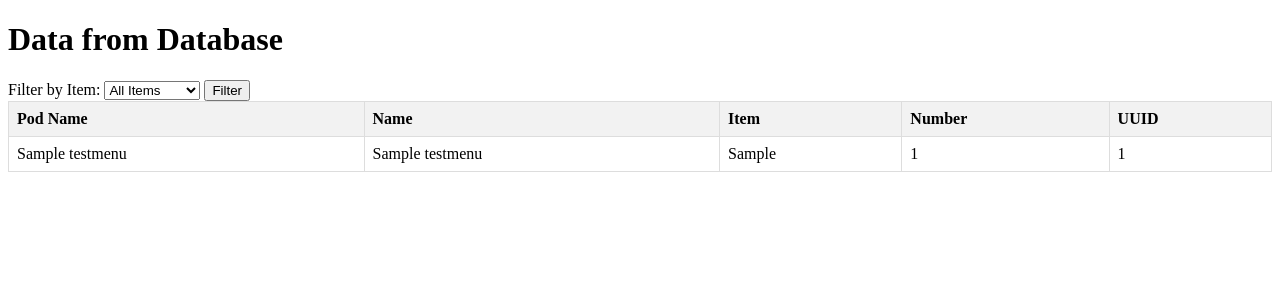
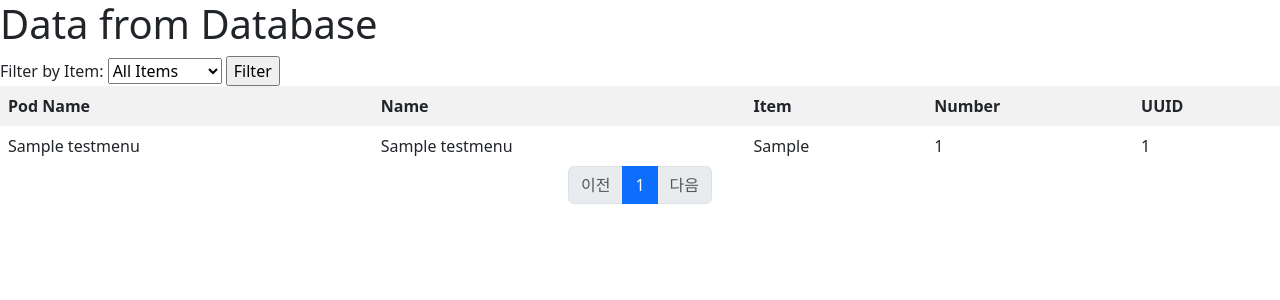
Before and after one commit to wh123rus/kafkaresult, a Django app: page / in a window 1280 px wide. Shown: the top 300 px of the page. Run offline with Django 4.2, Linux system fonts and the light colour scheme; tables that the repository leaves empty hold one stand-in row (values such as "Sample post").

Commit message:
Add Pagenaiter in admin

```diff
--- a/resultpage/views.py
+++ b/resultpage/views.py
@@ -1,19 +1,31 @@
+from django.core.paginator import Paginator, EmptyPage, PageNotAnInteger
 from django.shortcuts import render
 from .models import Menu
 
-# Create your views here.
 def index(request):
     item_list = ['Nike', 'Adidas', 'Newbalance', 'Salomon', 'Jordan', 'Converse']
 
-    if request.method == 'POST':
-        item_filter = request.POST.get('item_filter')
-        if item_filter:
-            kafka_data = Menu.objects.filter(item=item_filter)
-        else:
-            kafka_data = Menu.objects.all()
+    # 현재 필터링 상태 확인
+    item_filter = request.POST.get('item_filter') or request.GET.get('item_filter', '')
+
+    if item_filter:
+        kafka_data = Menu.objects.filter(item=item_filter)
     else:
         kafka_data = Menu.objects.all()
 
-    context = {'kafka_db_data': kafka_data, 'item_list': item_list}
+    # 페이징 추가
+    paginator = Paginator(kafka_data, 20)  # 한 페이지에 10개의 항목을 보여줍니다.
+    page = request.GET.get('page')
+
+    try:
+        kafka_data = paginator.page(page)
+    except PageNotAnInteger:
+        # 페이지 번호가 정수가 아닌 경우, 첫 번째 페이지를 보여줍니다.
+        kafka_data = paginator.page(1)
+    except EmptyPage:
+        # 페이지가 비어 있는 경우, 마지막 페이지를 보여줍니다.
+        kafka_data = paginator.page(paginator.num_pages)
+
+    context = {'kafka_db_data': kafka_data, 'item_list': item_list, 'current_item_filter': item_filter}
 
     return render(request, 'result.html', context)
--- a/templates/result.html
+++ b/templates/result.html
@@ -2,7 +2,6 @@
 <html>
 <head>
     <title>Result Page</title>
-</head>
     <style>
         table {
             border-collapse: collapse;
@@ -18,7 +17,19 @@
         th {
             background-color: #f2f2f2;
         }
+
+        /* 추가된 스타일: 페이징 중앙 정렬 */
+        .pagination {
+            justify-content: center;
+        }
     </style>
+    <!-- 부트스트랩 CSS 링크 추가 -->
+    <link href="https://cdn.jsdelivr.net/npm/bootstrap@5.3.2/dist/css/bootstrap.min.css" rel="stylesheet">
+    <!-- 부트스트랩의 JavaScript 및 Popper.js 스크립트 추가 -->
+    <script src="https://code.jquery.com/jquery-3.7.1.slim.js" integrity="sha256-UgvvN8vBkgO0luPSUl2s8TIlOSYRoGFAX4jlCIm9Adc=" crossorigin="anonymous"></script>
+    <script src="https://cdnjs.cloudflare.com/ajax/libs/popper.js/2.11.8/umd/popper.min.js" integrity="sha512-TPh2Oxlg1zp+kz3nFA0C5vVC6leG/6mm1z9+mA81MI5eaUVqasPLO8Cuk4gMF4gUfP5etR73rgU/8PNMsSesoQ==" crossorigin="anonymous" referrerpolicy="no-referrer"></script>
+    <script src="https://cdn.jsdelivr.net/npm/bootstrap@5.3.2/dist/js/bootstrap.min.js" integrity="sha256-YMa+wAM6QkVyz999odX7lPRxkoYAan8suedu4k2Zur8=" crossorigin="anonymous"></script>
+</head>
 <body>
     <h1>Data from Database</h1>
 
@@ -57,5 +68,43 @@
             {% endfor %}
         </tbody>
     </table>
+
+    <!-- Bootstrap의 페이징 컴포넌트 추가 -->
+    <ul class="pagination justify-content-center">
+        <!-- 이전페이지 -->
+        {% if kafka_db_data.has_previous %}
+        <li class="page-item">
+            <a class="page-link" href="?page={{ kafka_db_data.previous_page_number }}{% if current_item_filter %}&item_filter={{ current_item_filter }}{% endif %}">이전</a>
+        </li>
+        {% else %}
+        <li class="page-item disabled">
+            <span class="page-link">이전</span>
+        </li>
+        {% endif %}
+        <!-- 페이지리스트 -->
+        {% for page_number in kafka_db_data.paginator.page_range %}
+        {% if page_number >= kafka_db_data.number|add:-5 and page_number <= kafka_db_data.number|add:5 %}
+        {% if page_number == kafka_db_data.number %}
+        <li class="page-item active" aria-current="page">
+            <span class="page-link">{{ page_number }}</span>
+        </li>
+        {% else %}
+        <li class="page-item">
+            <a class="page-link" href="?page={{ page_number }}{% if current_item_filter %}&item_filter={{ current_item_filter }}{% endif %}">{{ page_number }}</a>
+        </li>
+        {% endif %}
+        {% endif %}
+        {% endfor %}
+        <!-- 다음페이지 -->
+        {% if kafka_db_data.has_next %}
+        <li class="page-item">
+            <a class="page-link" href="?page={{ kafka_db_data.next_page_number }}{% if current_item_filter %}&item_filter={{ current_item_filter }}{% endif %}">다음</a>
+        </li>
+        {% else %}
+        <li class="page-item disabled">
+            <span class="page-link">다음</span>
+        </li>
+        {% endif %}
+    </ul>
 </body>
 </html>
```
Lines whose indentation alone changed are shown as unchanged.
